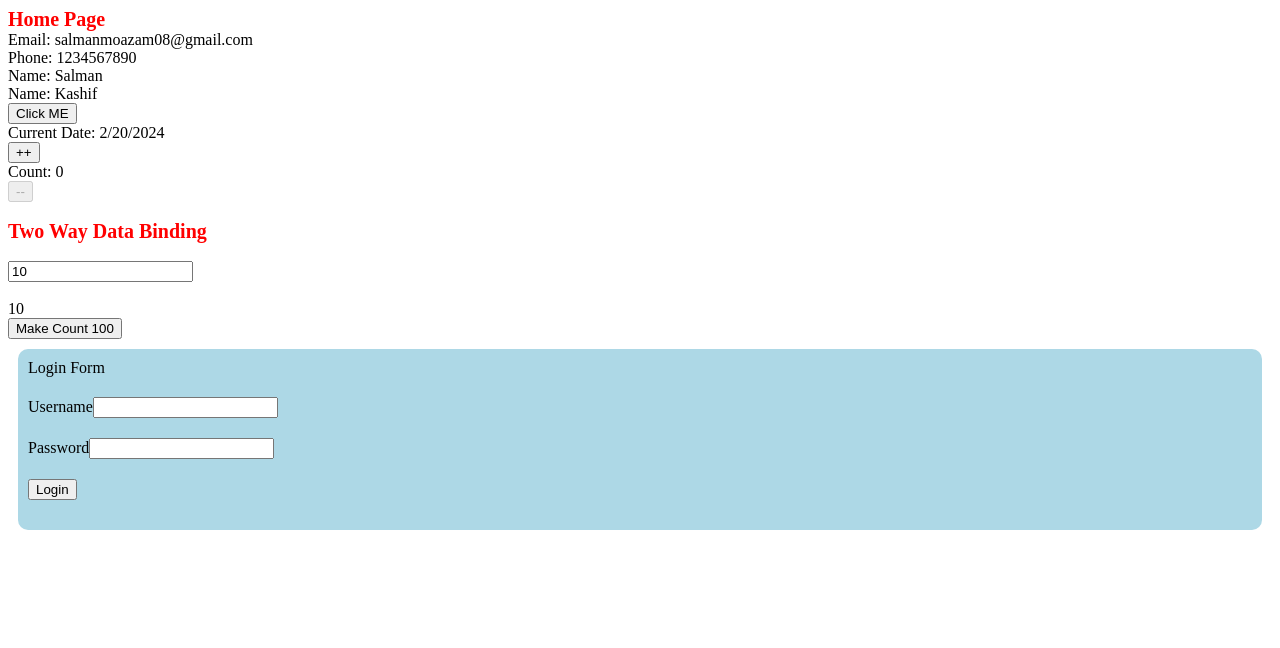
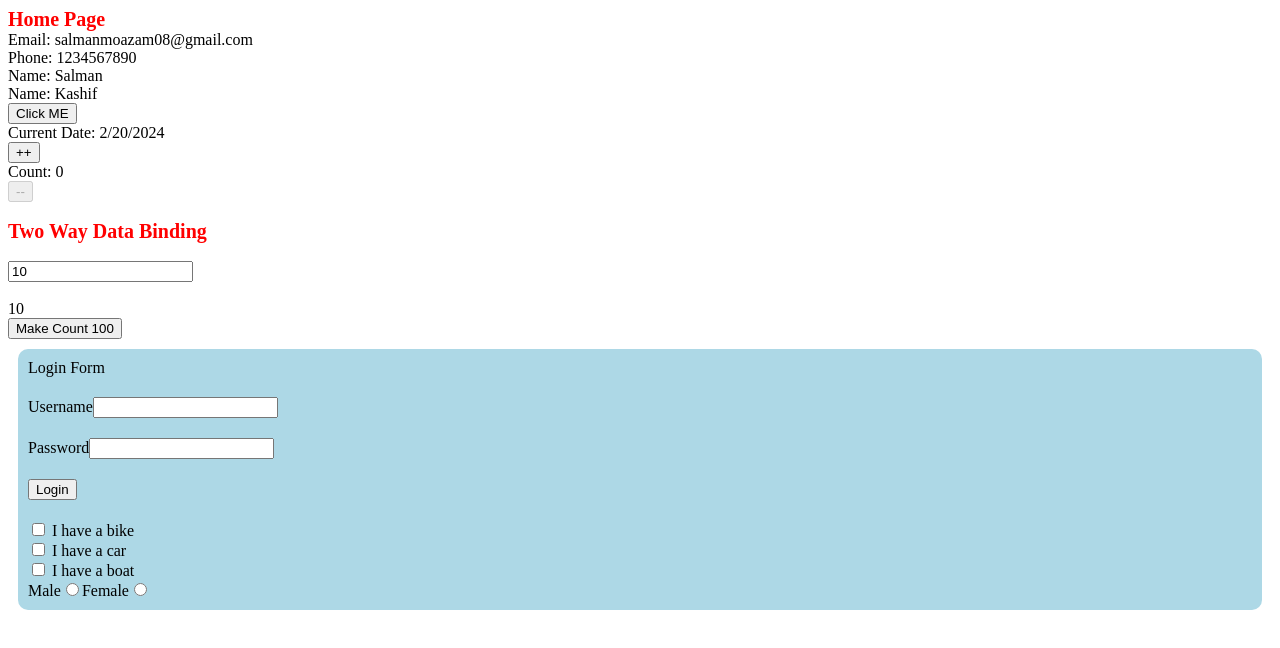
Before and after one commit to Moazam05/learn-vue-js, a Vue app: page / in a window 1280 px wide. Shown: the top 648 px of the page. Built offline with nearby package versions, Linux system fonts and the light colour scheme.

Commit message:
radio and checkboxes in vue

```diff
--- a/src/components/Contact.vue
+++ b/src/components/Contact.vue
@@ -22,6 +22,57 @@
     <div :style="{ margin: '20px 0' }">
       <button @click="submitHandle">Login</button>
     </div>
+
+    <!-- checkbox -->
+    <div>
+      <input
+        type="checkbox"
+        id="vehicle1"
+        name="vehicle1"
+        v-model="vehicles.bike"
+        value="Bike"
+      />
+      <label for="vehicle1"> I have a bike</label><br />
+
+      <input
+        type="checkbox"
+        id="vehicle2"
+        name="vehicle2"
+        v-model="vehicles.car"
+        value="Car"
+      />
+      <label for="vehicle2"> I have a car</label><br />
+
+      <input
+        type="checkbox"
+        id="vehicle3"
+        name="vehicle3"
+        v-model="vehicles.boat"
+        value="Boat"
+      />
+      <label for="vehicle3"> I have a boat</label><br />
+    </div>
+
+    <div>
+      <label for="male">Male</label>
+
+      <input
+        type="radio"
+        name="gender"
+        value="male"
+        v-model="formValues.gender"
+        id="male"
+      />
+      <label for="female">Female</label>
+
+      <input
+        type="radio"
+        name="gender"
+        v-model="formValues.gender"
+        value="female"
+        id="male"
+      />
+    </div>
   </div>
 </template>
 
@@ -31,6 +82,13 @@ import { reactive } from "vue";
 const formValues = reactive({
   username: "",
   password: "",
+  gender: null,
+});
+
+const vehicles = reactive({
+  bike: false,
+  car: false,
+  boat: false,
 });
 
 const submitHandle = () => {
@@ -38,9 +96,10 @@ const submitHandle = () => {
   const payload = {
     username: formValues.username,
     password: formValues.password,
+    gender: formValues.gender,
   };
 
-  console.log("Payload", payload);
+  console.log("Payload", payload, vehicles);
 };
 </script>
 
```
